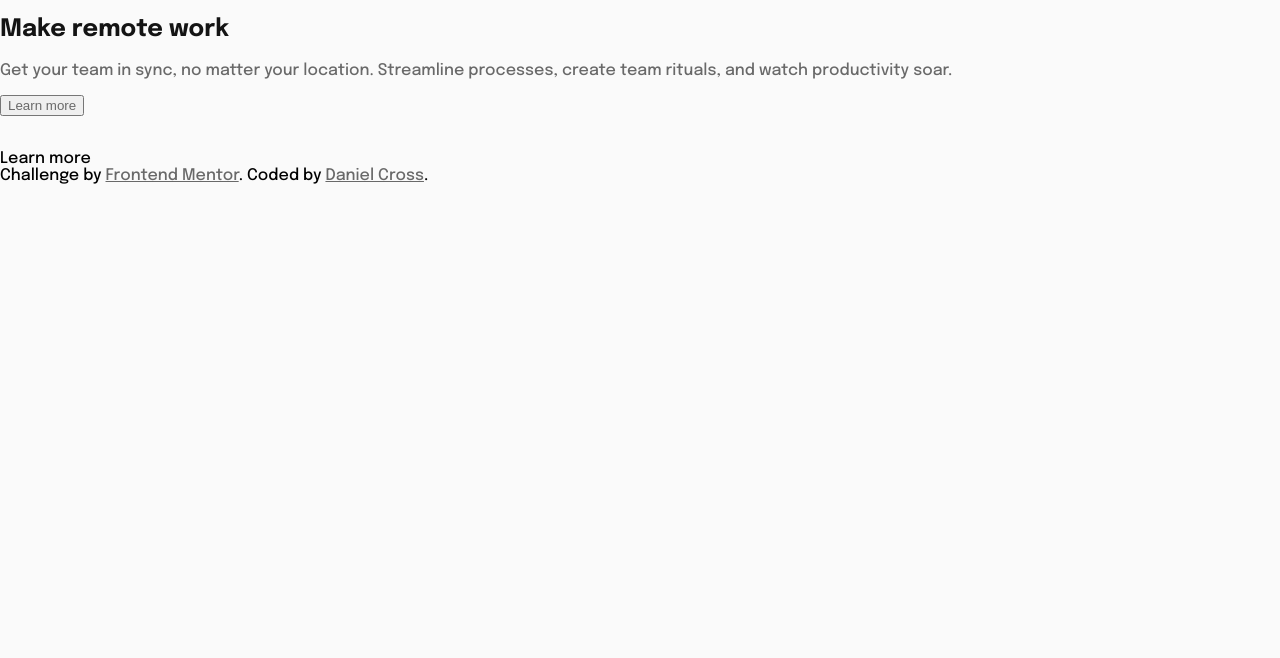
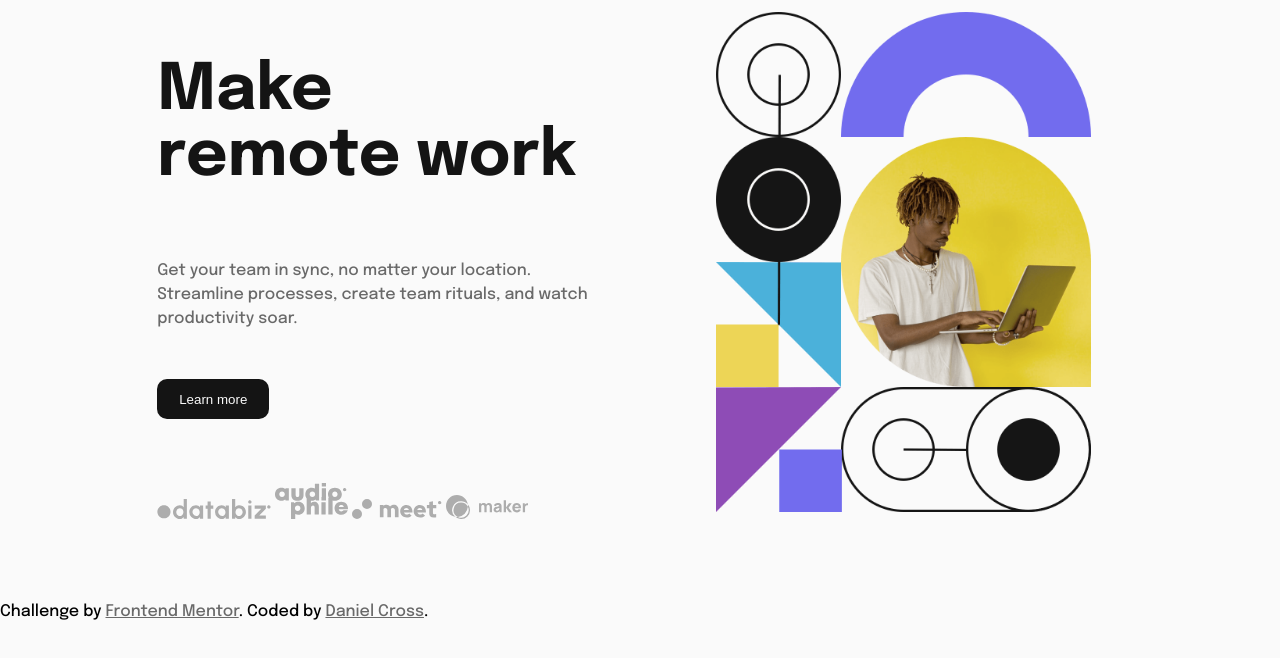
Before and after one commit to DanWinCross/Intro-with-dropdown-nav-main, a plain HTML site: page index.html in a window 1280 px wide. Shown: the part 92-750 px from the top of the page. Drawn offline with Linux system fonts and the light colour scheme.

Commit message:
complete web display in an inactive state

```diff
--- a/index.html
+++ b/index.html
@@ -65,22 +65,22 @@
 <!-- hero text section  -->
 
   <div class="text-hero">
-    <h1>Make remote work</h1>
-    <p>Get your team in sync, no matter your location. Streamline processes,
+    <h1>Make  <br>  remote work</h1>
+    <p>Get your team in sync, no matter your location.  <br> Streamline processes,
       create team rituals, and watch productivity soar.</p>
     <button>Learn more</button>
     <footer>
-      <img src="" alt="">
-      <img src="" alt="">
-      <img src="" alt="">
-      <img src="" alt="">
+      <img src="./images/client-databiz.svg" alt="databiz company log">
+      <img src="./images/client-audiophile.svg" alt="audiophile company log">
+      <img src="./images/client-meet.svg" alt="meet company log">
+      <img src="./images/client-maker.svg" alt="maker company log">
     </footer>
   </div>
 
   <!-- hero image section  -->
 
   <div class="image-hero">
-    <img src="" alt="">
+    <img src="./images/image-hero-desktop.png" alt="laptop proffessional colorful design">
   </div>
 </section>
 
@@ -89,7 +89,7 @@
 
 
 
-  Learn more
+
 
   <div class="attribution">
     Challenge by <a href="https://www.frontendmentor.io?ref=challenge" target="_blank">Frontend Mentor</a>.
--- a/style.css
+++ b/style.css
@@ -20,7 +20,12 @@ button {
 p,
 .features-dropdown a,
 .company-dropdown a{
-    color: hsl(0, 0%, 41%)
+    color: hsl(0, 0%, 41%);
+    line-height: 1.5rem;
+}
+
+.attribution{
+    margin-top: 5rem;
 }
 
 /* drop down navigation styling non-active states */
@@ -77,3 +82,40 @@ nav ul li a {
     padding: 10px;
     border-radius: 10px;
 }
+
+
+/* hero section styling  */
+
+.hero {
+    display: flex;
+    justify-content: space-around;
+    align-items: center;
+}
+
+.image-hero img {
+    max-height: 500px;
+    margin-right: 10rem;
+}
+
+
+.text-hero{
+    display: flex;
+    flex-direction: column;
+    max-width: 500px;
+    margin-left: 8rem;
+}
+
+h1 {
+    font-size: 4rem;
+}
+
+button {
+    width: 7rem;
+    height: 2.5rem;
+    margin-bottom: 4rem;
+    margin-top: 2rem;
+    background-color: hsl(0, 0%, 8%);
+    color: hsl(0, 0%, 98%);
+    border: none;
+    border-radius: 10px;
+}
```
